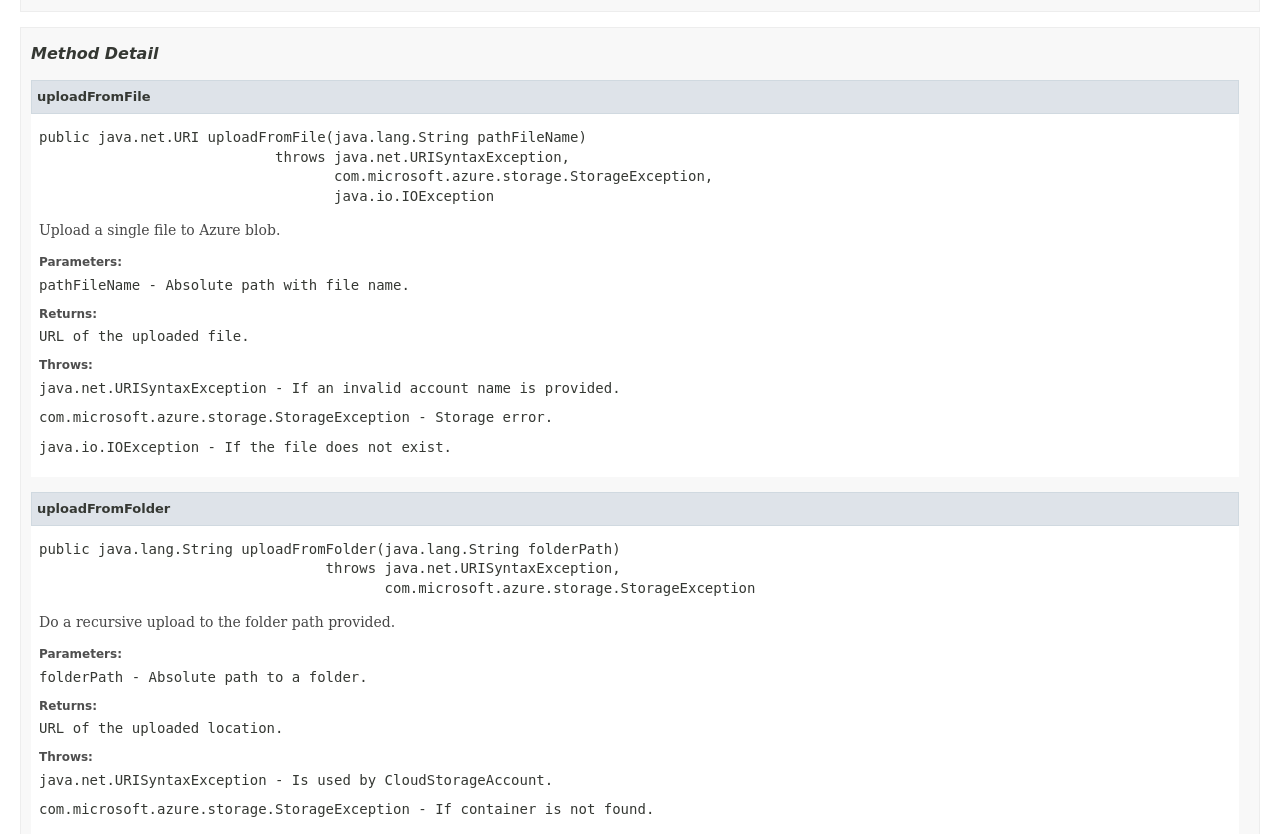
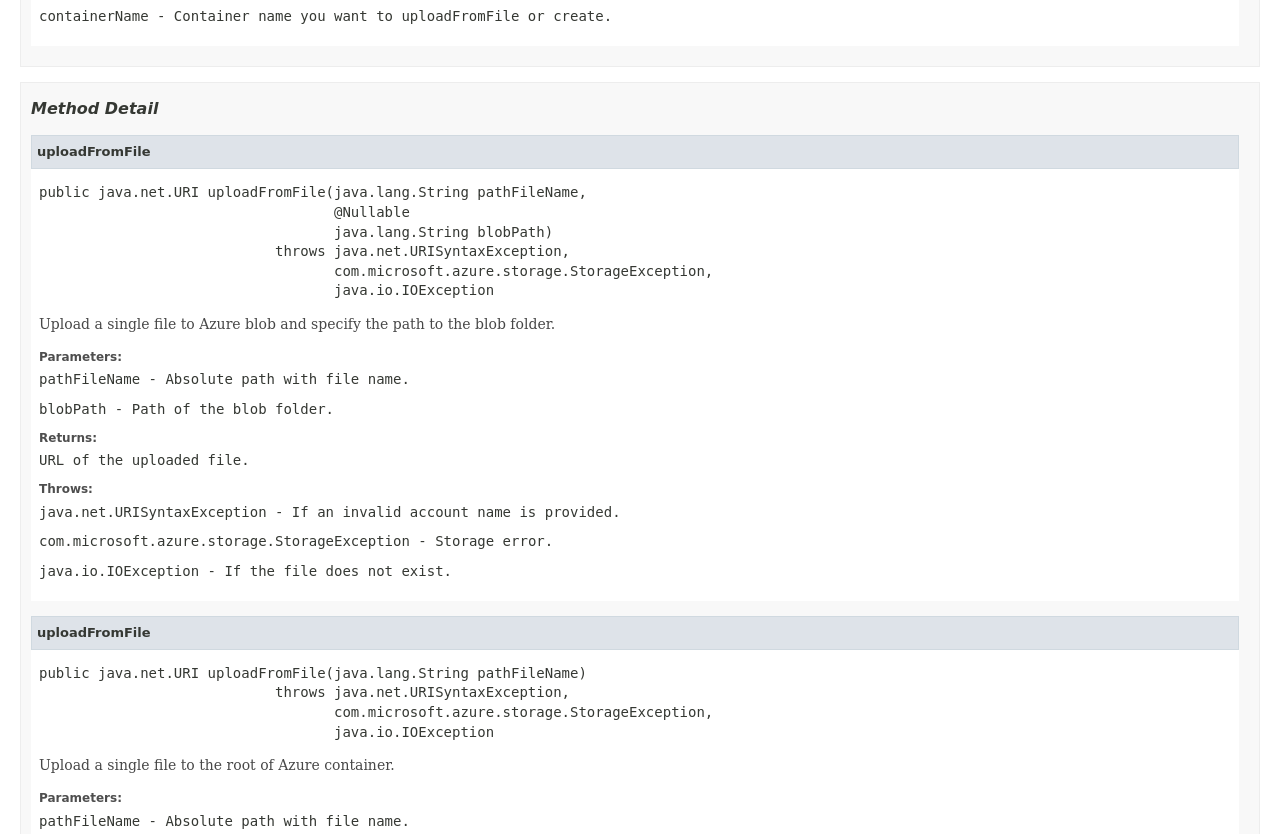
Before and after one commit to akshaybabloo/azure-blob-explorer, a plain HTML site: page docs/com/gollahalli/azure/AzureBlobUpload.html in a window 1280 px wide. Shown: the part 1603-2437 px from the top of the page. Drawn offline with Linux system fonts and the light colour scheme; a web font is replaced by a local one.

Commit message:
docs updated

```diff
--- a/docs/com/gollahalli/azure/AzureBlobUpload.html
+++ b/docs/com/gollahalli/azure/AzureBlobUpload.html
@@ -17,7 +17,7 @@
     catch(err) {
     }
 //-->
-var methods = {"i0":10,"i1":10};
+var methods = {"i0":10,"i1":10,"i2":10};
 var tabs = {65535:["t0","All Methods"],2:["t2","Instance Methods"],8:["t4","Concrete Methods"]};
 var altColor = "altColor";
 var rowColor = "rowColor";
@@ -159,10 +159,17 @@ extends java.lang.Object</pre>
 <tr id="i0" class="altColor">
 <td class="colFirst"><code>java.net.URI</code></td>
 <td class="colLast"><code><span class="memberNameLink"><a href="../../../com/gollahalli/azure/AzureBlobUpload.html#uploadFromFile-java.lang.String-">uploadFromFile</a></span>(java.lang.String&nbsp;pathFileName)</code>
-<div class="block">Upload a single file to Azure blob.</div>
+<div class="block">Upload a single file to the root of Azure container.</div>
 </td>
 </tr>
 <tr id="i1" class="rowColor">
+<td class="colFirst"><code>java.net.URI</code></td>
+<td class="colLast"><code><span class="memberNameLink"><a href="../../../com/gollahalli/azure/AzureBlobUpload.html#uploadFromFile-java.lang.String-java.lang.String-">uploadFromFile</a></span>(java.lang.String&nbsp;pathFileName,
+              java.lang.String&nbsp;blobPath)</code>
+<div class="block">Upload a single file to Azure blob and specify the path to the blob folder.</div>
+</td>
+</tr>
+<tr id="i2" class="altColor">
 <td class="colFirst"><code>java.lang.String</code></td>
 <td class="colLast"><code><span class="memberNameLink"><a href="../../../com/gollahalli/azure/AzureBlobUpload.html#uploadFromFolder-java.lang.String-">uploadFromFolder</a></span>(java.lang.String&nbsp;folderPath)</code>
 <div class="block">Do a recursive upload to the folder path provided.</div>
@@ -237,6 +244,32 @@ extends java.lang.Object</pre>
 <!--   -->
 </a>
 <h3>Method Detail</h3>
+<a name="uploadFromFile-java.lang.String-java.lang.String-">
+<!--   -->
+</a>
+<ul class="blockList">
+<li class="blockList">
+<h4>uploadFromFile</h4>
+<pre>public&nbsp;java.net.URI&nbsp;uploadFromFile(java.lang.String&nbsp;pathFileName,
+                                   @Nullable
+                                   java.lang.String&nbsp;blobPath)
+                            throws java.net.URISyntaxException,
+                                   com.microsoft.azure.storage.StorageException,
+                                   java.io.IOException</pre>
+<div class="block">Upload a single file to Azure blob and specify the path to the blob folder.</div>
+<dl>
+<dt><span class="paramLabel">Parameters:</span></dt>
+<dd><code>pathFileName</code> - Absolute path with file name.</dd>
+<dd><code>blobPath</code> - Path of the blob folder.</dd>
+<dt><span class="returnLabel">Returns:</span></dt>
+<dd>URL of the uploaded file.</dd>
+<dt><span class="throwsLabel">Throws:</span></dt>
+<dd><code>java.net.URISyntaxException</code> - If an invalid account name is provided.</dd>
+<dd><code>com.microsoft.azure.storage.StorageException</code> - Storage error.</dd>
+<dd><code>java.io.IOException</code> - If the file does not exist.</dd>
+</dl>
+</li>
+</ul>
 <a name="uploadFromFile-java.lang.String-">
 <!--   -->
 </a>
@@ -247,7 +280,7 @@ extends java.lang.Object</pre>
                             throws java.net.URISyntaxException,
                                    com.microsoft.azure.storage.StorageException,
                                    java.io.IOException</pre>
-<div class="block">Upload a single file to Azure blob.</div>
+<div class="block">Upload a single file to the root of Azure container.</div>
 <dl>
 <dt><span class="paramLabel">Parameters:</span></dt>
 <dd><code>pathFileName</code> - Absolute path with file name.</dd>
```
Also changed, not shown: docs/com/gollahalli/azure/Utils.html (+3 -3 lines), docs/index-files/index-5.html (+5 -1 lines).
